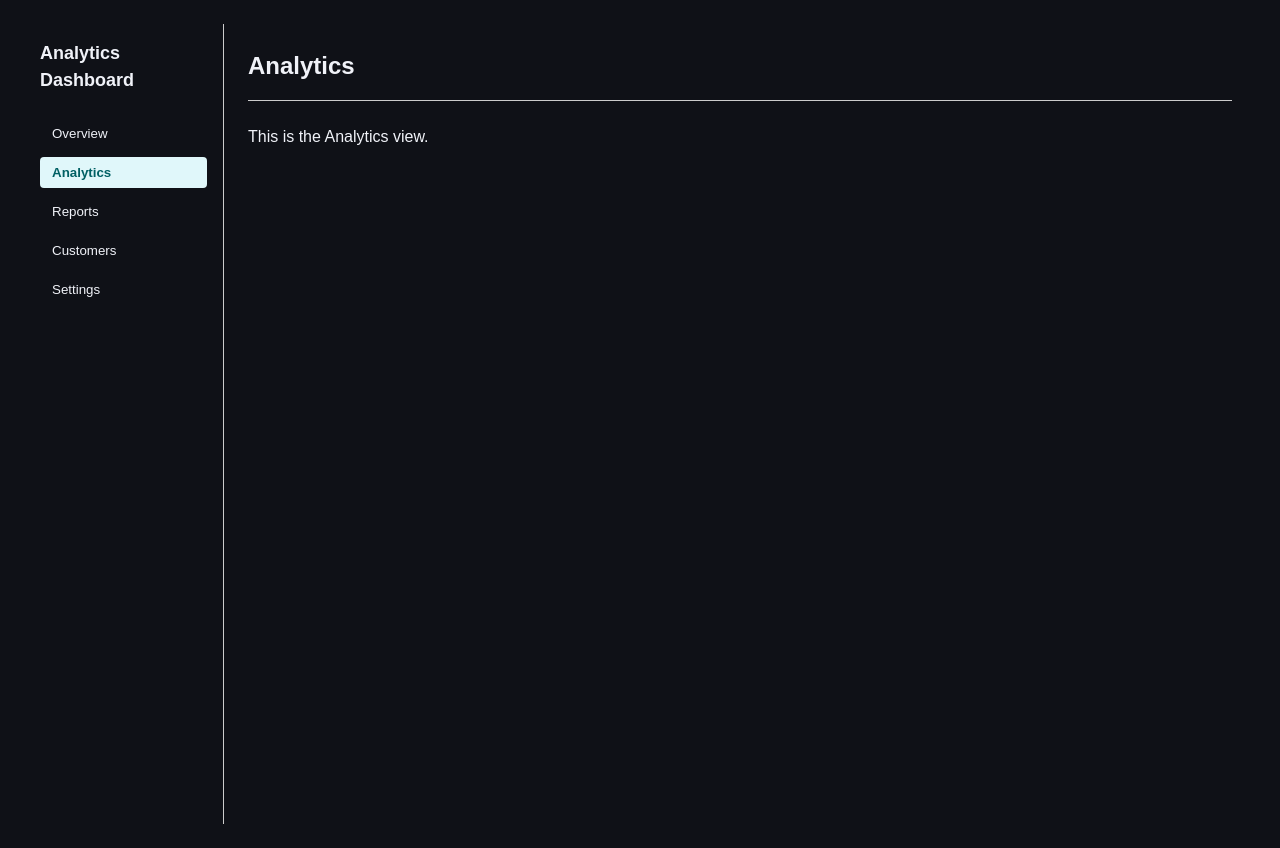
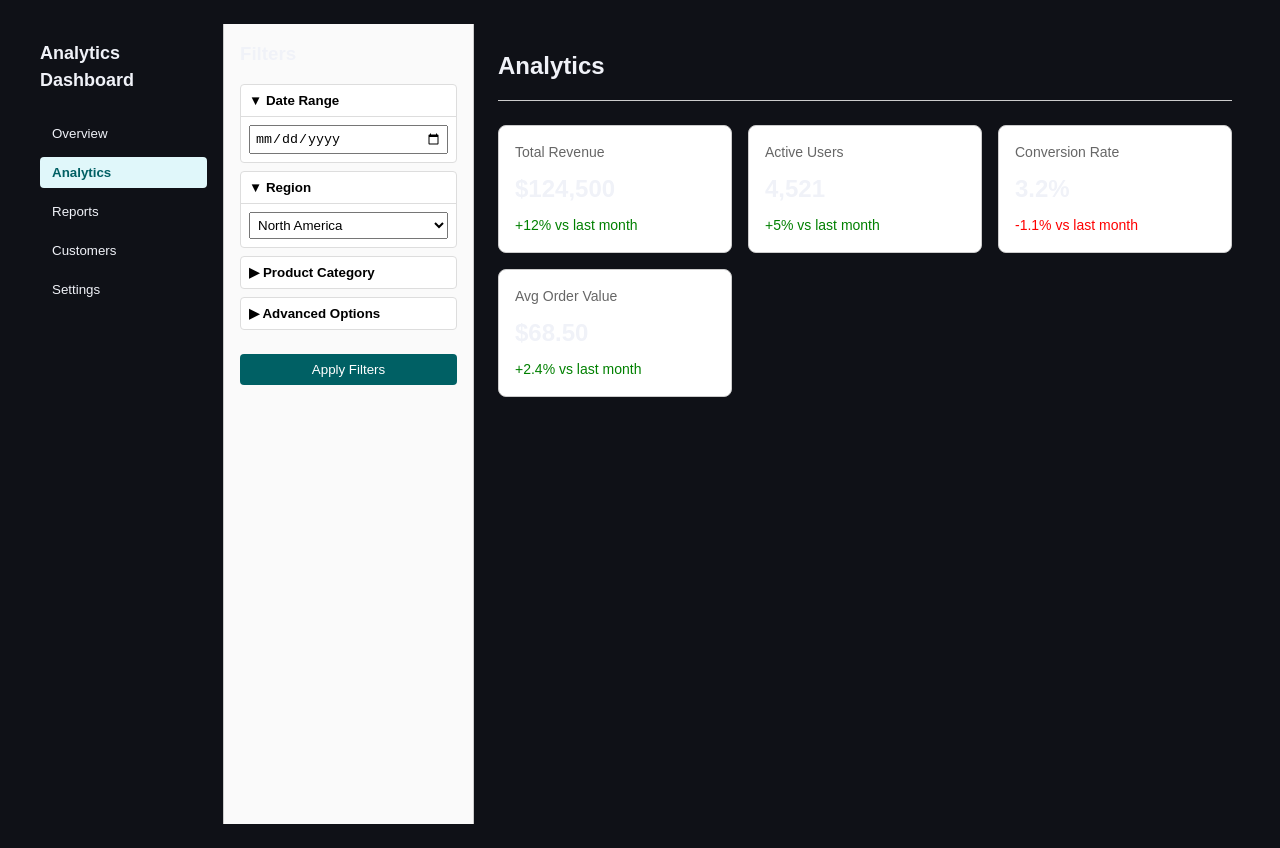
Before and after one commit to taofeeqhamzat/edge-aui, a React (Vite) app: page / in a window 1280 px wide. Both pictures are taken after a click on the button "Analytics". Built offline with nearby package versions, Linux system fonts and the light colour scheme.

Commit message:
feat(testbed): add KPI cards and filter drawer

```diff
--- a/src/app/App.tsx
+++ b/src/app/App.tsx
@@ -1,5 +1,8 @@
 import { useState } from 'react';
 import { Navigation, Page } from './Navigation';
+
+import { KPICards } from '../testbed/components/KPICards';
+import { FilterDrawer } from '../testbed/components/FilterDrawer';
 
 export function App() {
   const [currentPage, setCurrentPage] = useState<Page>('Overview');
@@ -7,15 +10,27 @@ export function App() {
   return (
     <div className="app-container" style={{ display: 'flex', minHeight: '100vh', fontFamily: 'sans-serif' }}>
       <Navigation currentPage={currentPage} onNavigate={setCurrentPage} />
+
+      {currentPage === 'Analytics' ? (
+        <div style={{ display: 'flex', flex: 1 }}>
+          <FilterDrawer />
+          <main style={{ flex: 1, padding: '24px' }}>
+            <header style={{ borderBottom: '1px solid #ccc', paddingBottom: '16px', marginBottom: '24px' }}>
+              <h1 style={{ margin: 0, fontSize: '24px' }}>{currentPage}</h1>
+            </header>
+            <KPICards />
+          </main>
+        </div>
+      ) : (
         <main style={{ flex: 1, padding: '24px' }}>
           <header style={{ borderBottom: '1px solid #ccc', paddingBottom: '16px', marginBottom: '24px' }}>
             <h1 style={{ margin: 0, fontSize: '24px' }}>{currentPage}</h1>
           </header>
           <div className="page-content">
-          {/* Placeholder for page content */}
             <p>This is the {currentPage} view.</p>
           </div>
         </main>
+      )}
     </div>
   );
 }
--- /dev/null
+++ b/src/testbed/components/FilterDrawer.tsx
@@ -0,0 +1,68 @@
+import { useState } from 'react';
+
+export function FilterDrawer() {
+  const [openSections, setOpenSections] = useState<Record<string, boolean>>({
+    'Date Range': true,
+    'Region': true,
+    'Product Category': false,
+    'Advanced Options': false
+  });
+
+  const toggleSection = (section: string) => {
+    setOpenSections(prev => ({ ...prev, [section]: !prev[section] }));
+  };
+
+  const sections = [
+    { name: 'Date Range', content: <input type="date" style={{ width: '100%', padding: '4px' }} /> },
+    { name: 'Region', content: (
+      <select style={{ width: '100%', padding: '4px' }}>
+        <option>North America</option>
+        <option>Europe</option>
+        <option>Asia Pacific</option>
+      </select>
+    ) },
+    { name: 'Product Category', content: (
+      <div>
+        <label style={{ display: 'block' }}><input type="checkbox" /> Electronics</label>
+        <label style={{ display: 'block' }}><input type="checkbox" /> Clothing</label>
+        <label style={{ display: 'block' }}><input type="checkbox" /> Books</label>
+      </div>
+    ) },
+    { name: 'Advanced Options', content: (
+      <div>
+        <label style={{ display: 'block', marginBottom: '8px' }}>
+          Customer Segment
+          <select style={{ width: '100%', padding: '4px', marginTop: '4px' }}>
+            <option>All</option>
+            <option>New</option>
+            <option>Returning</option>
+          </select>
+        </label>
+      </div>
+    ) }
+  ];
+
+  return (
+    <div style={{ width: '250px', borderRight: '1px solid #ccc', padding: '16px', background: '#fafafa' }}>
+      <h3 style={{ marginTop: 0, marginBottom: '16px' }}>Filters</h3>
+      {sections.map(section => (
+        <div key={section.name} style={{ marginBottom: '8px', border: '1px solid #ddd', borderRadius: '4px', background: '#fff' }}>
+          <button
+            onClick={() => toggleSection(section.name)}
+            style={{ width: '100%', padding: '8px', textAlign: 'left', background: 'none', border: 'none', fontWeight: 'bold', cursor: 'pointer' }}
+          >
+            {openSections[section.name] ? '▼' : '▶'} {section.name}
+          </button>
+          {openSections[section.name] && (
+            <div style={{ padding: '8px', borderTop: '1px solid #ddd' }}>
+              {section.content}
+            </div>
+          )}
+        </div>
+      ))}
+      <button style={{ width: '100%', padding: '8px', background: '#006064', color: '#fff', border: 'none', borderRadius: '4px', cursor: 'pointer', marginTop: '16px' }}>
+        Apply Filters
+      </button>
+    </div>
+  );
+}
--- /dev/null
+++ b/src/testbed/components/KPICards.tsx
@@ -0,0 +1,22 @@
+export function KPICards() {
+  const kpis = [
+    { label: 'Total Revenue', value: '$124,500', change: '+12%' },
+    { label: 'Active Users', value: '4,521', change: '+5%' },
+    { label: 'Conversion Rate', value: '3.2%', change: '-1.1%' },
+    { label: 'Avg Order Value', value: '$68.50', change: '+2.4%' }
+  ];
+
+  return (
+    <div style={{ display: 'grid', gridTemplateColumns: 'repeat(auto-fit, minmax(200px, 1fr))', gap: '16px', marginBottom: '24px' }}>
+      {kpis.map((kpi, index) => (
+        <div key={index} style={{ border: '1px solid #ccc', padding: '16px', borderRadius: '8px', background: '#fff' }}>
+          <div style={{ fontSize: '14px', color: '#666', marginBottom: '8px' }}>{kpi.label}</div>
+          <div style={{ fontSize: '24px', fontWeight: 'bold', marginBottom: '8px' }}>{kpi.value}</div>
+          <div style={{ fontSize: '14px', color: kpi.change.startsWith('+') ? 'green' : 'red' }}>
+            {kpi.change} vs last month
+          </div>
+        </div>
+      ))}
+    </div>
+  );
+}
```
Lines whose indentation alone changed are shown as unchanged.
